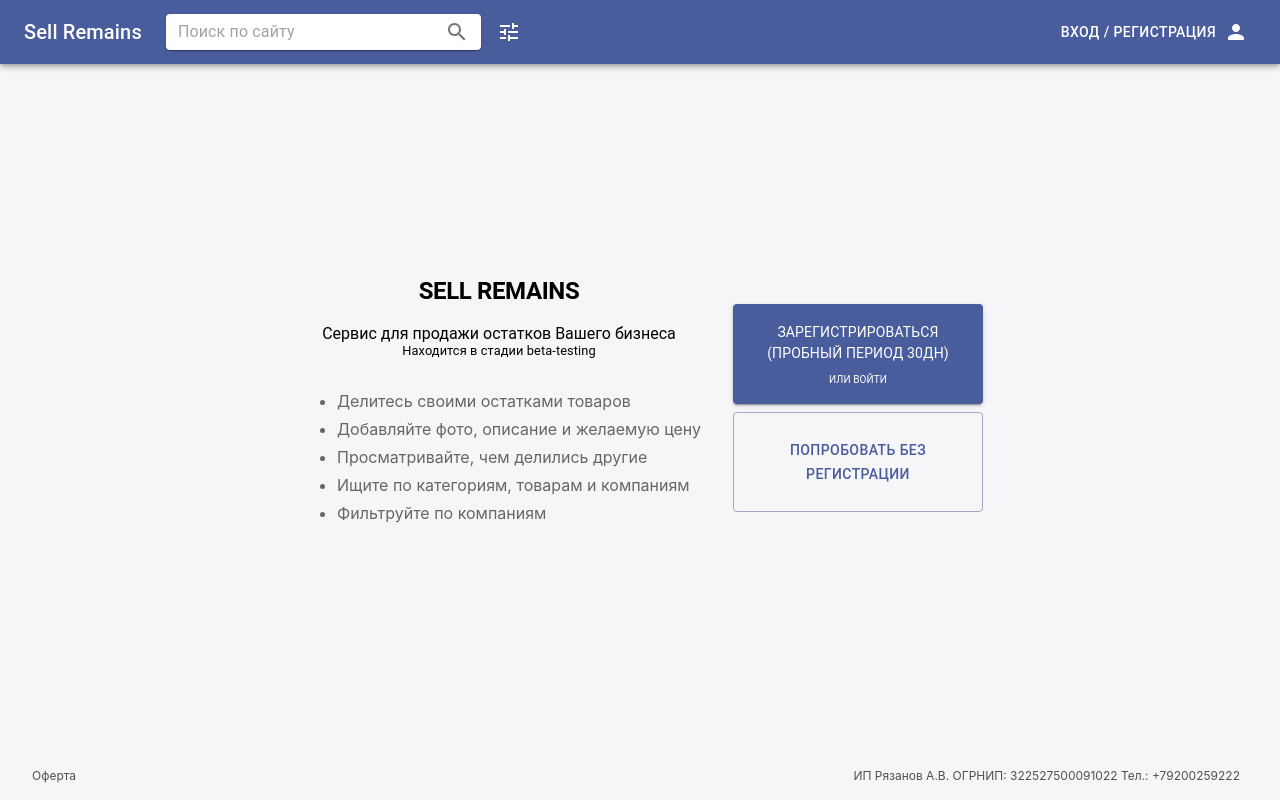
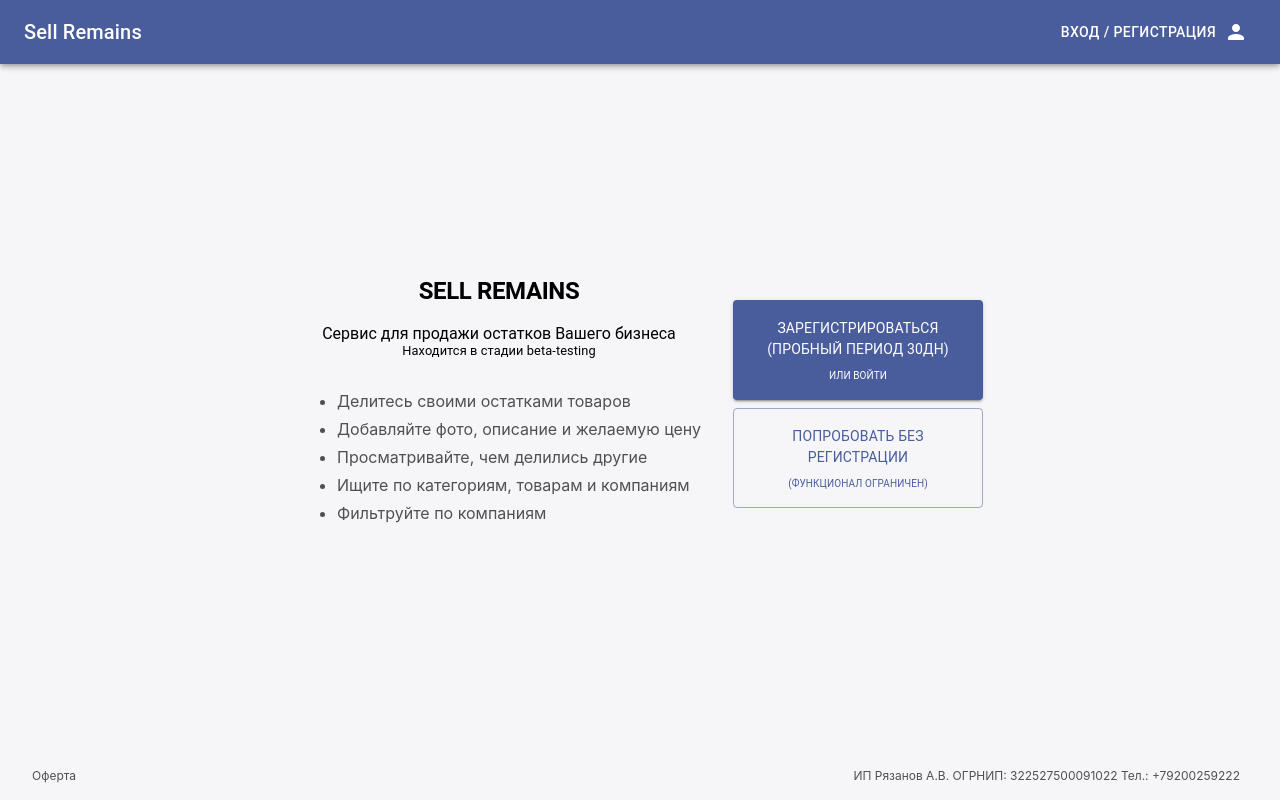
Before and after one commit to REMAINS-TEAM/remains, a React (Create React App) app in the folder fe/: page /welcome in a window 1280 px wide. Built offline with nearby package versions, Linux system fonts and the light colour scheme.

Commit message:
welcome page styles

```diff
--- a/fe/src/components/AppHeader/index.tsx
+++ b/fe/src/components/AppHeader/index.tsx
@@ -21,7 +21,7 @@ import Loader from '@mui/material/CircularProgress';
 import Search from 'components/Search';
 
 import * as styles from './styles';
-import { APP_HEADER_HEIGHT, LS_KEY_TOKEN } from 'global/constants';
+import { APP_HEADER_HEIGHT, LS_KEY_DEMO, LS_KEY_TOKEN } from 'global/constants';
 import AuthPopup from 'components/Popups/AuthPopup';
 import { useDispatch, useSelector } from 'react-redux';
 import userApi from 'store/api/user';
@@ -39,11 +39,14 @@ function AppHeader() {
   const theme = useTheme();
   const isMobile = useMediaQuery(theme.breakpoints.down('md'));
 
+  const demo = localStorage.getItem(LS_KEY_DEMO);
+  const token = localStorage.getItem(LS_KEY_TOKEN);
+
   const dispatch = useDispatch();
   const mobileMenu = useSelector(getMenuState);
 
   const { isFetching } = userApi.useMeQuery(undefined, {
-    skip: !localStorage.getItem(LS_KEY_TOKEN),
+    skip: !token,
   });
 
   const user = useSelector(getCurrentUser);
@@ -95,11 +98,14 @@ function AppHeader() {
               {!isMobile ? 'Sell Remains' : 'SR'}
             </Link>
           </Typography>
-
-          <Search />
-          <IconButton color="inherit" onClick={() => null}>
-            <FiltersIcon />
-          </IconButton>
+          {(demo || token) && (
+            <>
+              <Search />
+              <IconButton color="inherit" onClick={() => null}>
+                <FiltersIcon />
+              </IconButton>
+            </>
+          )}
         </Box>
         <Box sx={styles.rightSide}>
           {isFetching ? (
--- a/fe/src/pages/Welcome/index.tsx
+++ b/fe/src/pages/Welcome/index.tsx
@@ -1,9 +1,10 @@
 import React from 'react';
 import { Box, Button, Typography } from '@mui/material';
-import { LS_KEY_DEMO, LS_KEY_TOKEN } from 'global/constants';
+import { LS_KEY_DEMO } from 'global/constants';
 import { useNavigate } from 'react-router-dom';
 import { setShowPopup } from 'store/slices/popups';
 import { useDispatch } from 'react-redux';
+import * as styles from './styles';
 
 const WelcomePage = () => {
   const navigate = useNavigate();
@@ -17,20 +18,9 @@ const WelcomePage = () => {
   const auth = () => dispatch(setShowPopup({ name: 'auth', isShow: true }));
 
   return (
-    <Box
-      sx={{
-        width: '100%',
-        height: '100%',
-        display: 'flex',
-        justifyContent: 'center',
-        alignItems: 'center',
-        flexWrap: 'wrap',
-        columnGap: 4,
-        rowGap: 0,
-      }}
-    >
+    <Box sx={styles.contentContainer}>
       <Box>
-        <Box sx={{ textAlign: 'center', mb: 4 }}>
+        <Box sx={styles.header}>
           <Typography variant="h1">
             <strong>SELL REMAINS</strong>
           </Typography>
@@ -40,7 +30,7 @@ const WelcomePage = () => {
           </Typography>
           <Typography variant="h4">Находится в стадии beta-testing</Typography>
         </Box>
-        <Box component="ul" sx={{ color: '#666666', '&>*': { mb: 1 } }}>
+        <Box component="ul" sx={styles.featuresList}>
           <li>Делитесь своими остатками товаров</li>
           <li>Добавляйте фото, описание и желаемую цену</li>
           <li>Просматривайте, чем делились другие</li>
@@ -49,17 +39,7 @@ const WelcomePage = () => {
         </Box>
       </Box>
       <Box sx={{ display: 'flex', flexDirection: 'column' }}>
-        <Button
-          variant="contained"
-          sx={{
-            width: 250,
-            height: 100,
-            mb: 1,
-            display: 'flex',
-            flexDirection: 'column',
-          }}
-          onClick={auth}
-        >
+        <Button variant="contained" sx={styles.actionButton} onClick={auth}>
           <Typography sx={{ fontSize: 14, mb: 1 }}>
             Зарегистрироваться (пробный период 30дн)
           </Typography>
@@ -67,12 +47,13 @@ const WelcomePage = () => {
             или войти
           </Typography>
         </Button>
-        <Button
-          variant="outlined"
-          sx={{ width: 250, height: 100 }}
-          onClick={tryDemo}
-        >
-          Попробовать без регистрации
+        <Button variant="outlined" sx={styles.actionButton} onClick={tryDemo}>
+          <Typography sx={{ fontSize: 14, mb: 1 }}>
+            Попробовать без регистрации
+          </Typography>
+          <Typography component="div" sx={{ fontSize: 10 }}>
+            (функционал ограничен)
+          </Typography>
         </Button>
       </Box>
     </Box>
--- /dev/null
+++ b/fe/src/pages/Welcome/styles.ts
@@ -0,0 +1,31 @@
+import { SxProps } from '@mui/system';
+import { Theme } from '@mui/material';
+
+export const contentContainer: SxProps = {
+  width: '100%',
+  height: '100%',
+  display: 'flex',
+  justifyContent: 'center',
+  alignItems: 'center',
+  flexWrap: 'wrap',
+  columnGap: 4,
+  rowGap: 0,
+};
+
+export const header: SxProps = {
+  textAlign: 'center',
+  mb: 4,
+};
+
+export const featuresList: SxProps<Theme> = {
+  color: (theme: Theme) => theme.palette.secondary.main,
+  '&>*': { mb: 1 },
+};
+
+export const actionButton: SxProps = {
+  width: 250,
+  height: 100,
+  mb: 1,
+  display: 'flex',
+  flexDirection: 'column',
+};
```
